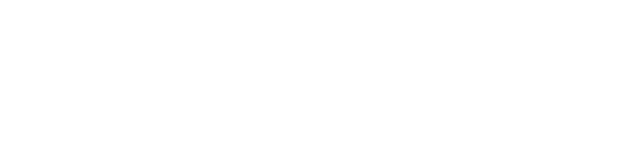
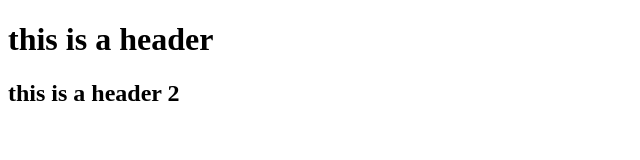
Before and after one commit to MdNiloy101/my-second-repo, a plain HTML site: page index.html in a window 1280 px wide. Shown: the whole page, without its empty margins (0-640 px from the left). Drawn offline with Linux system fonts and the light colour scheme.

Commit message:
add h1 and h2 tag

```diff
--- a/index.html
+++ b/index.html
@@ -7,6 +7,8 @@
     <title>my second repu</title>
 </head>
 <body>
+    <h1>this is a header</h1>
+    <h2>this is a header 2</h2>
 
 </body>
 </html>
```
